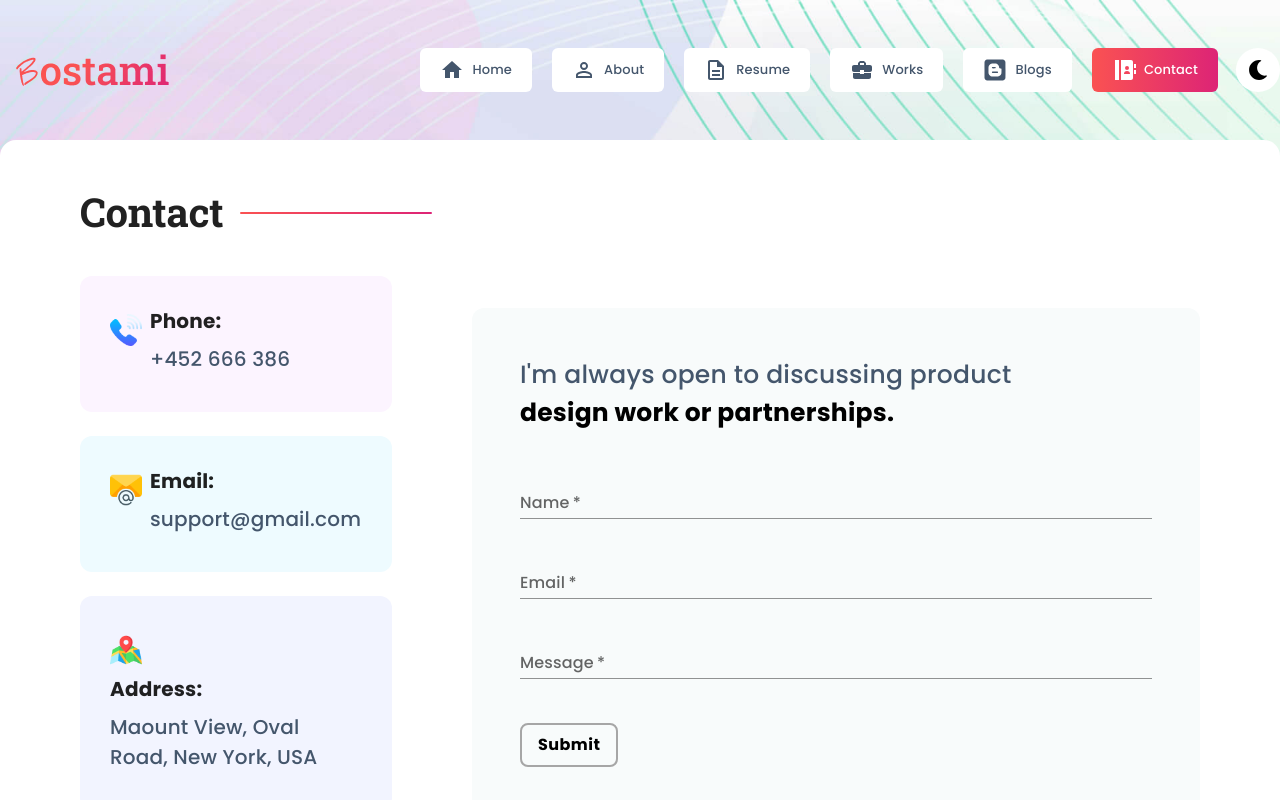
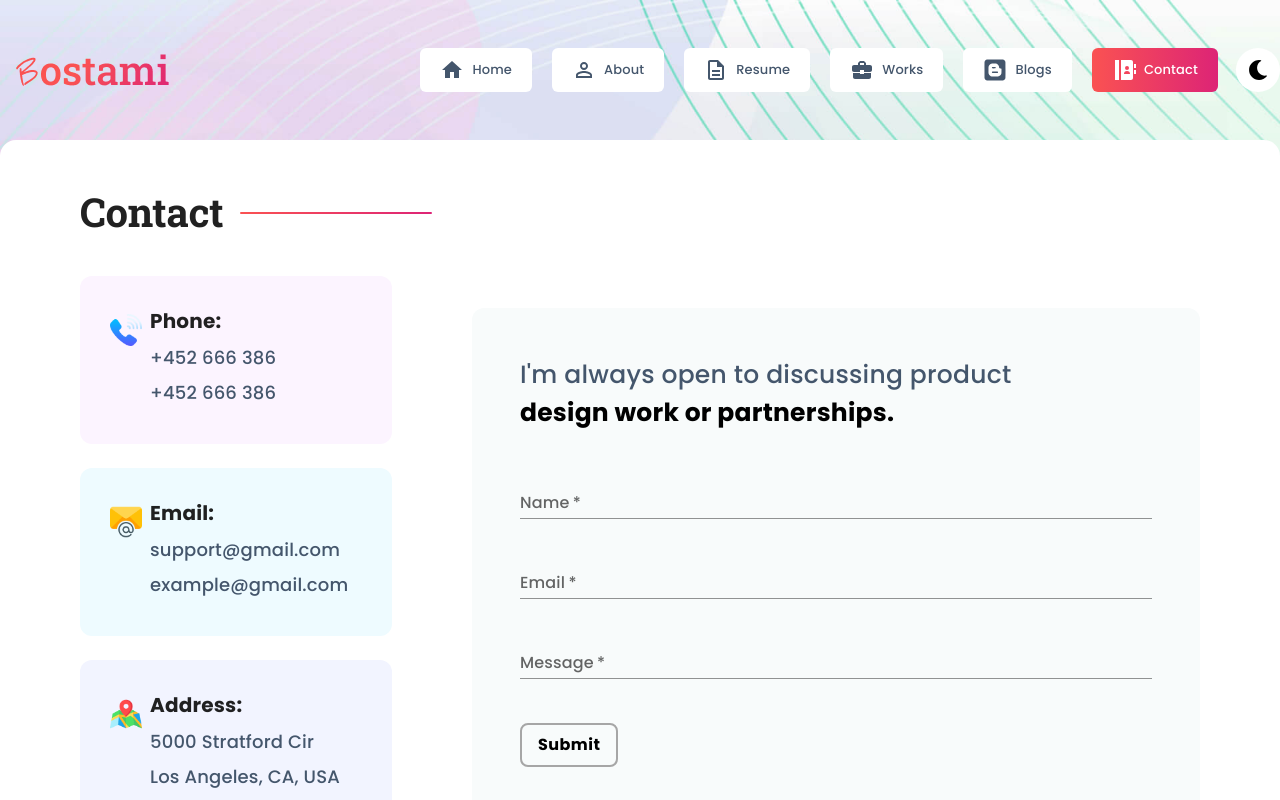
Before and after one commit to ronaldpaek/portfolio, a React (Create React App) app: page /contact in a window 1280 px wide. Shown: the top 800 px of the page. Built offline with nearby package versions, Linux system fonts and the light colour scheme; no server answers.

Commit message:
Fixed spacing issue with Contact Page

```diff
--- a/src/components/Contact/PersonalContact.js
+++ b/src/components/Contact/PersonalContact.js
@@ -17,7 +17,7 @@ const PersonalContact = () => {
 				}
 			}}
 		>
-			{contactInfo.map(({ info, title, img, bgcolor }) => (
+			{contactInfo.map(({ line1, line2, title, img, bgcolor }) => (
 				<Stack
 					key={title}
 					direction='row'
@@ -48,11 +48,14 @@ const PersonalContact = () => {
 							}
 						}}
 					>
-						<Typography fontWeight={600} fontSize='1.25rem'>
+						<Typography fontWeight={600} fontSize='20px'>
 							{title}:
 						</Typography>
-						<Typography color='nav.color' fontSize='1.25rem'>
-							{info}
+						<Typography color='nav.color' fontSize='18px'>
+							{line1}
+						</Typography>
+						<Typography color='nav.color' fontSize='18px'>
+							{line2}
 						</Typography>
 					</Box>
 				</Stack>
--- a/src/constants/index.js
+++ b/src/constants/index.js
@@ -645,16 +645,24 @@ export const loremText = {
 };
 
 export const contactInfo = [
-	{ title: 'Phone', info: '+452 666 386', img: phoneCall, bgcolor: '#FCF4FF' },
+	{
+		title: 'Phone',
+		line1: '+452 666 386',
+		line2: '+452 666 386',
+		img: phoneCall,
+		bgcolor: '#FCF4FF'
+	},
 	{
 		title: 'Email',
-		info: 'support@gmail.com',
+		line1: 'support@gmail.com',
+		line2: 'example@gmail.com',
 		img: email,
 		bgcolor: '#EEFBFF'
 	},
 	{
 		title: 'Address',
-		info: 'Maount View, Oval Road, New York, USA',
+		line1: '5000 Stratford Cir',
+		line2: 'Los Angeles, CA, USA',
 		img: map,
 		bgcolor: '#F2F4FF'
 	}
```
